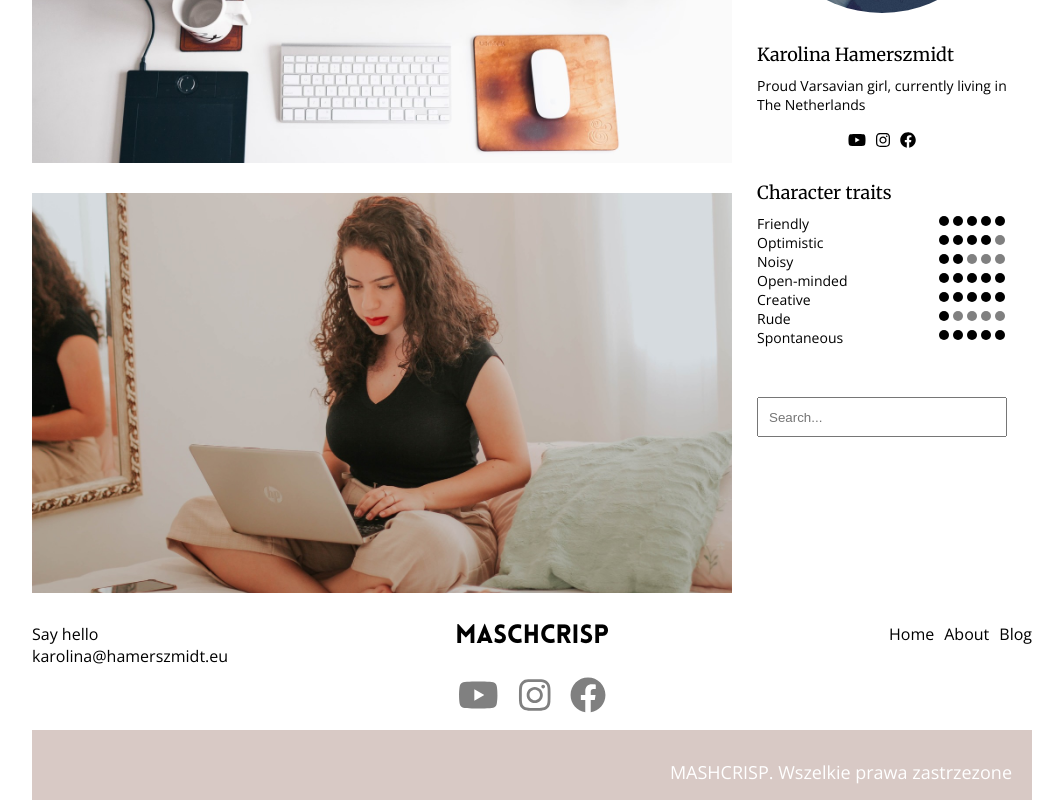
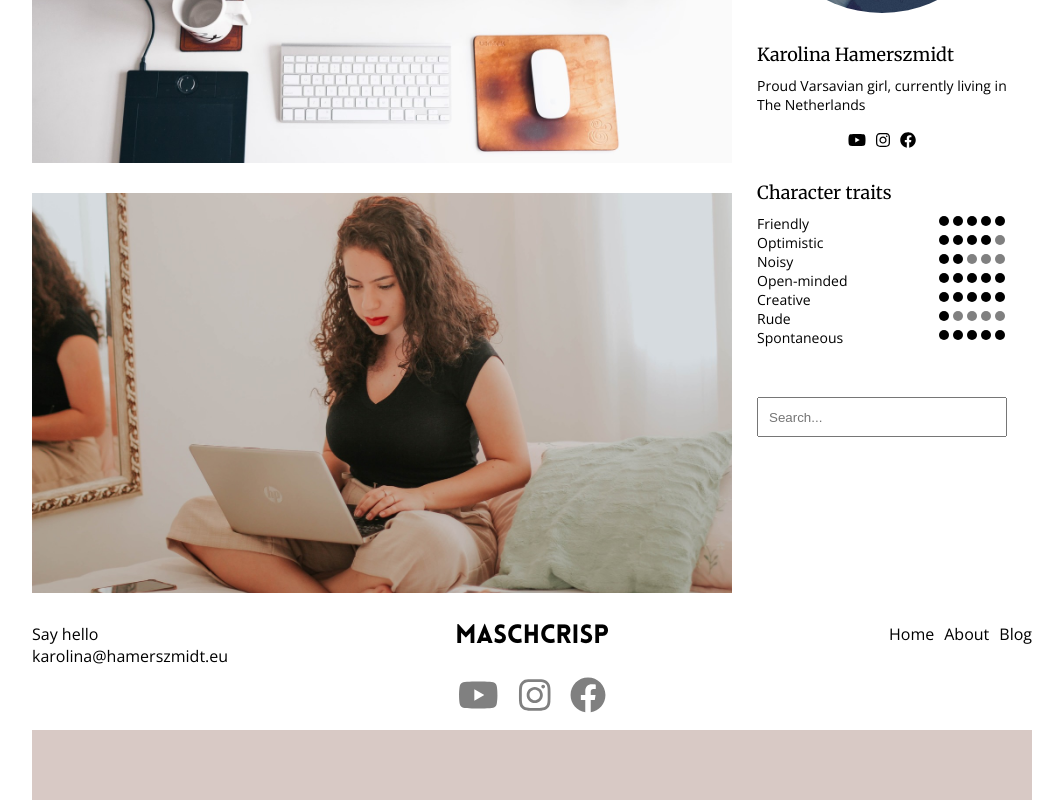
Before and after one commit to karolinahamerszmidt/karolina-blog, a React (Create React App) app: page / in a window 1280 px wide. Shown: the part 1617-2417 px from the top of the page, without its empty margins (108-1171 px from the left). Built offline with nearby package versions, Linux system fonts and the light colour scheme.

Commit message:
Copyright

```diff
--- a/src/App.js
+++ b/src/App.js
@@ -124,7 +124,7 @@ function App() {
       <BackToTop />
 
       <div className="stopka">
-        <div className="copyright"> MASHCRISP. Wszelkie prawa zastrzezone</div>
+        <div className="copyright"></div>
       </div>
     </div>
   );
```
